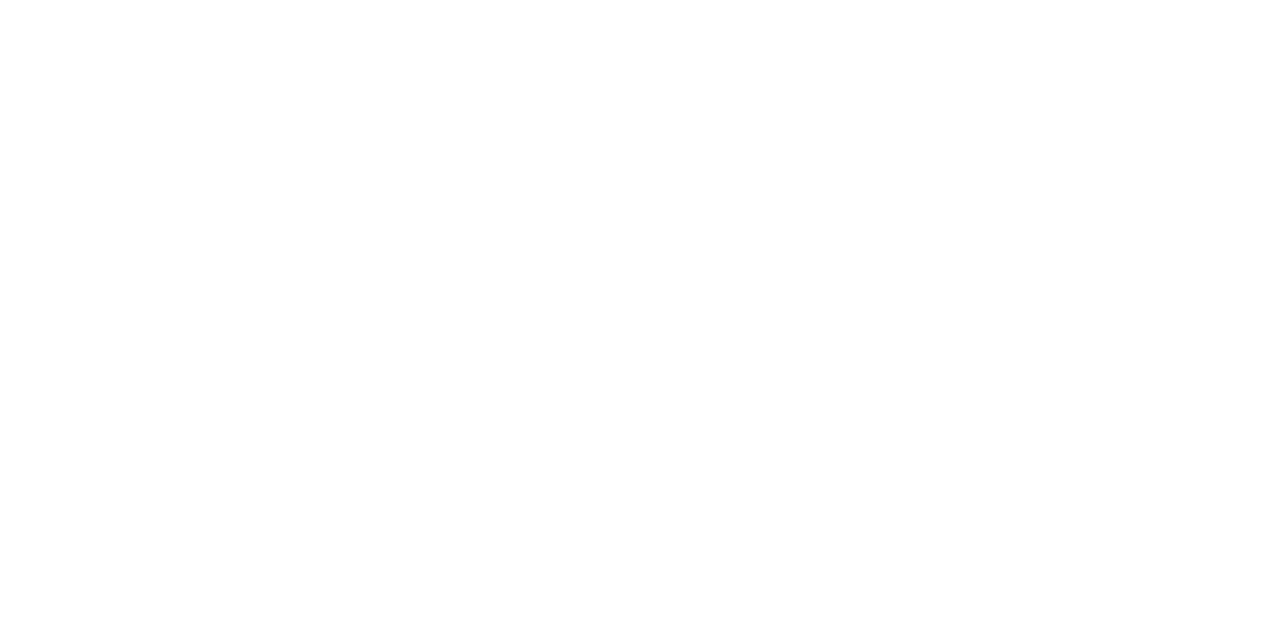
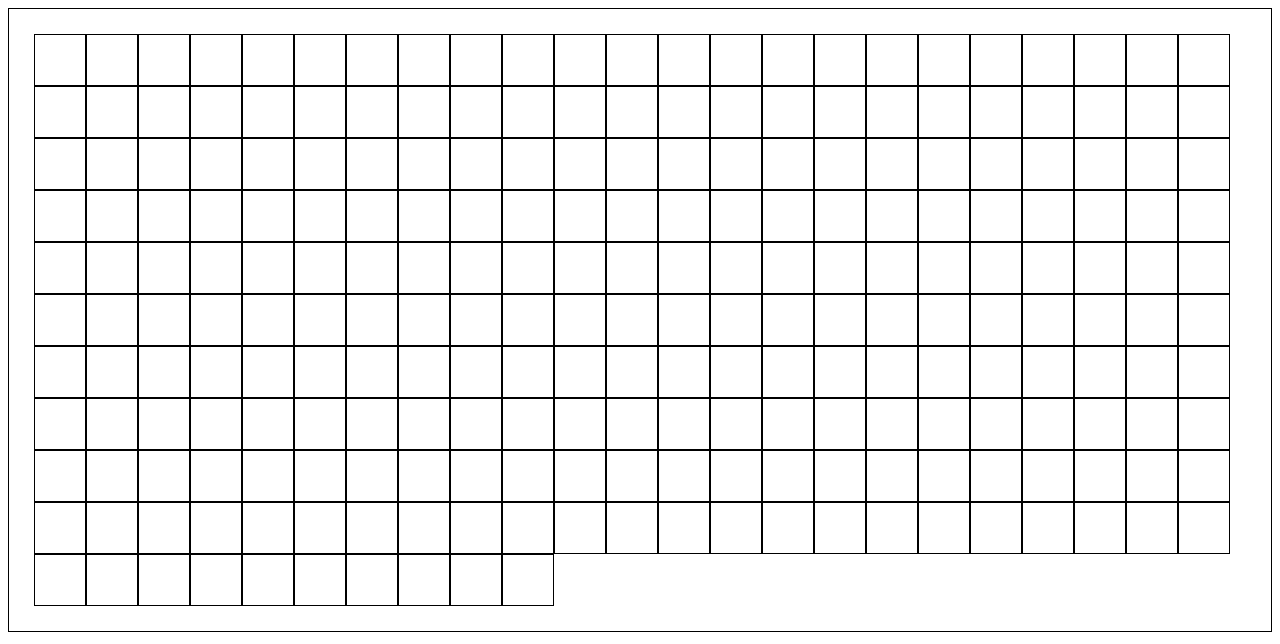
Before and after one commit to PatDS28/odinProject-sketch, a plain HTML site: page index.html in a window 1280 px wide. Drawn offline with Linux system fonts and the light colour scheme.

Commit message:
printed divs, but still not in a 16x16 format

```diff
--- a/index.css
+++ b/index.css
@@ -0,0 +1,8 @@
+div{
+  border: 1px solid black;
+  padding: 25px;
+}
+.main{
+  display: flex;
+  flex-wrap: wrap;
+}
--- a/index.html
+++ b/index.html
@@ -7,6 +7,7 @@
   <link rel="stylesheet" href="index.css">
 </head>
 <body>
+  <div class="main"></div>
   <script src="index.js"></script>
 </body>
 </html>
--- a/index.js
+++ b/index.js
@@ -0,0 +1,28 @@
+
+
+// for(let i = 1;i<16;i++){
+//   const div = document.createElement("div");
+//   for(let j = 1; j<16;j++){
+//     const div = document.createElement("div");
+//   }
+// }
+
+const div = document.createElement("div");
+const mainDiv = document.querySelector(".main");
+
+for(var i = 1;i<16;i++){
+  console.log(i);
+  const div = document.createElement("div");
+  // div.classList.add(`div ${i}-${j}`);
+  mainDiv.appendChild(div);
+  for(var j = 1; j<16;j++){
+    console.log(j);
+    // div.classList.add(`div ${i}-${j}`);
+    const div = document.createElement("div");
+    mainDiv.appendChild(div);
+
+  }
+}
+
+
+// mainDiv.appendChild(div);
```
